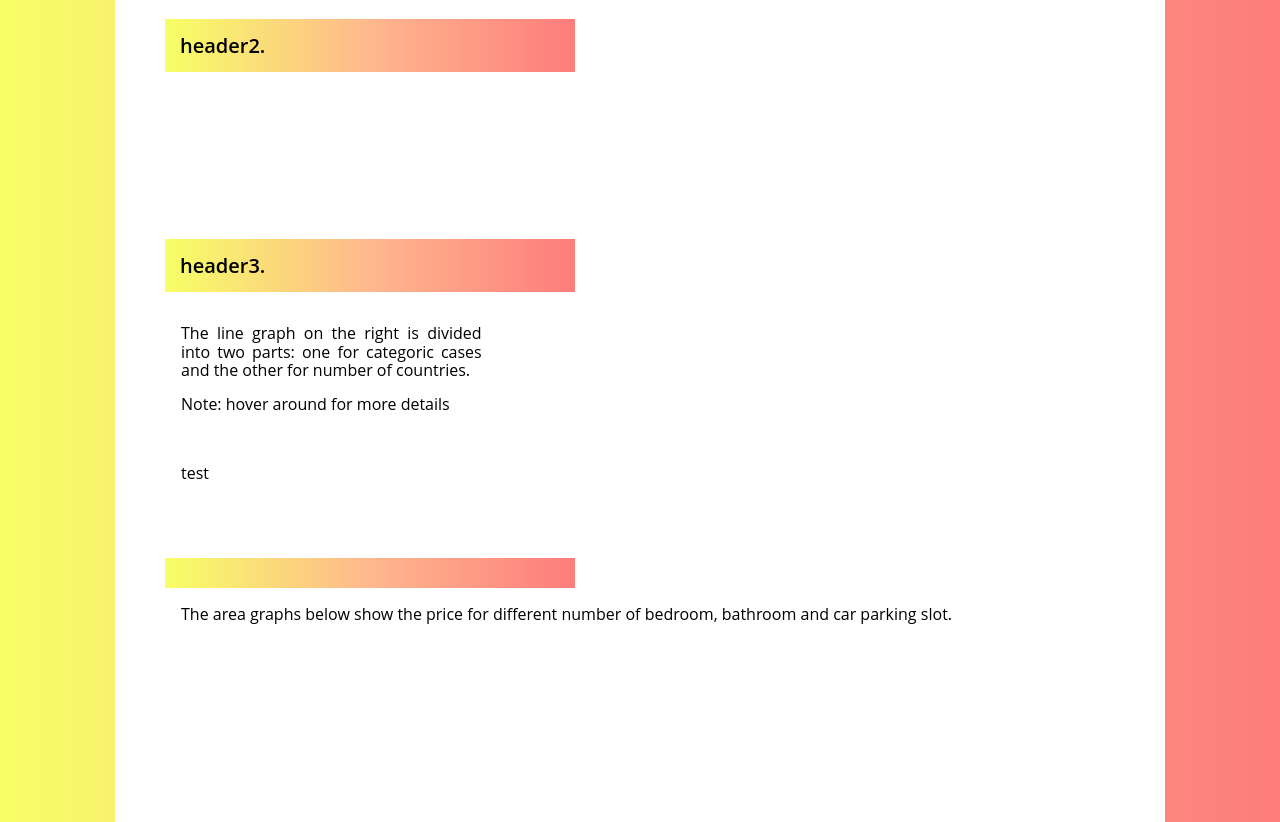
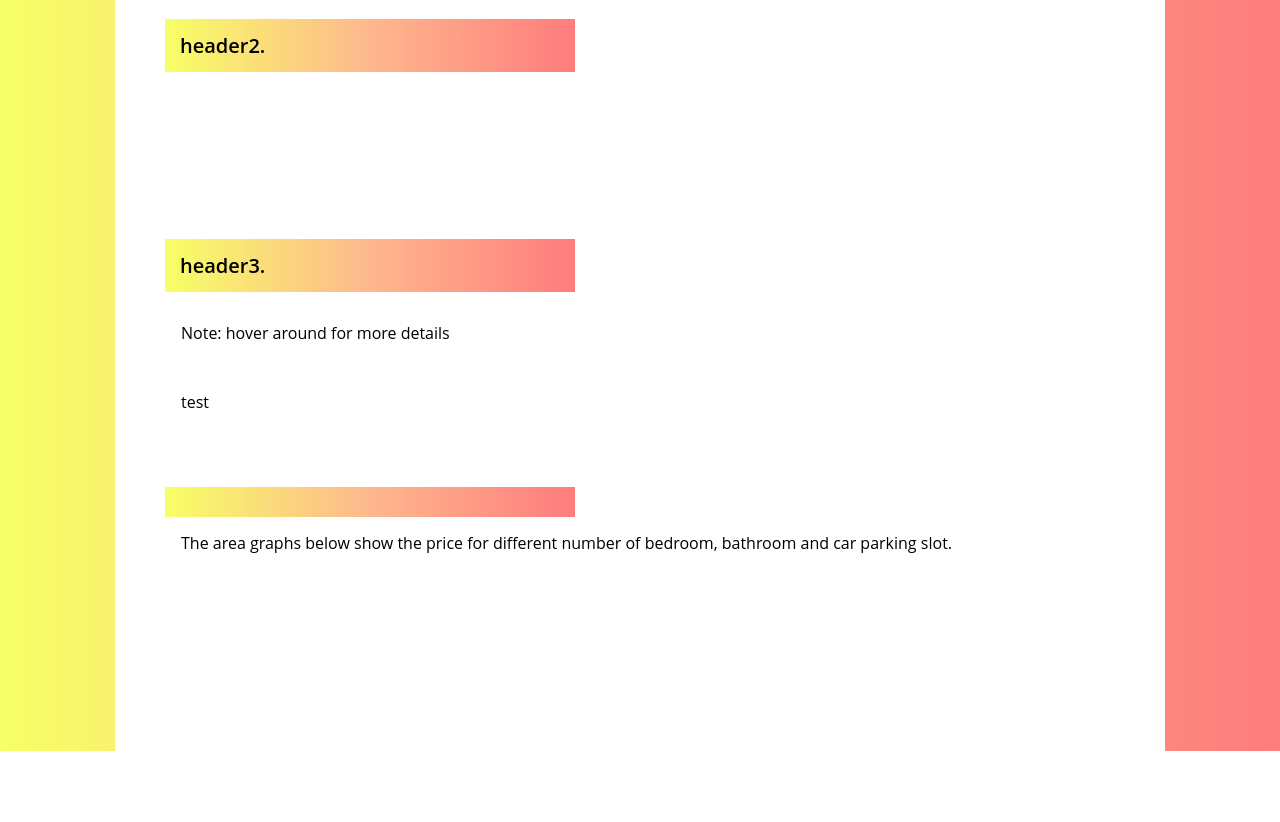
Before and after one commit to wleo0018/FIT3179, a plain HTML site: page A2/index.html in a window 1280 px wide. Shown: the part 978-1800 px from the top of the page. After the commit the page ends 1729 px from the top, so only its background shows below. Drawn offline with nearby package versions, Linux system fonts and the light colour scheme; a script that the page names is missing.

Commit message:
Add files via upload

```diff
--- a/A2/index.html
+++ b/A2/index.html
@@ -131,7 +131,7 @@
             </div>
             <div class = "pure-u-1-3">
                 <div class = "text1">
-                    <p>The line graph on the right is divided into two parts: one for categoric cases and the other for number of countries.</p>
+                    <p></p>
                     <p>Note: hover around for more details</p>
                     <br>
                     <p>test</p>
```
